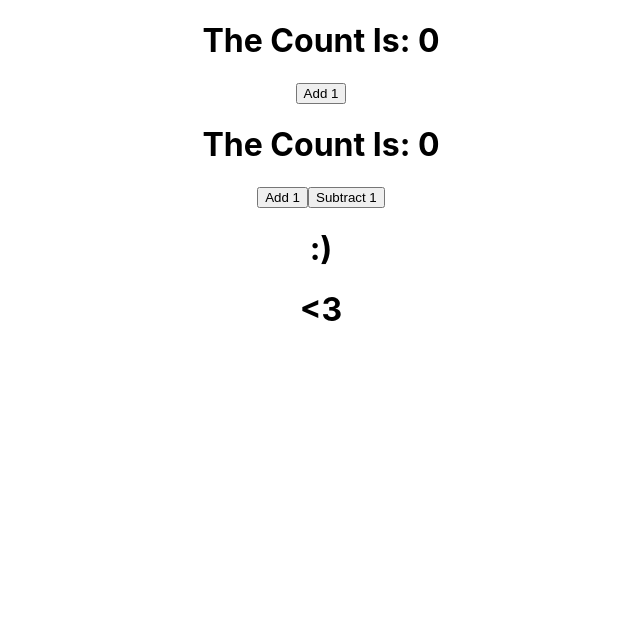
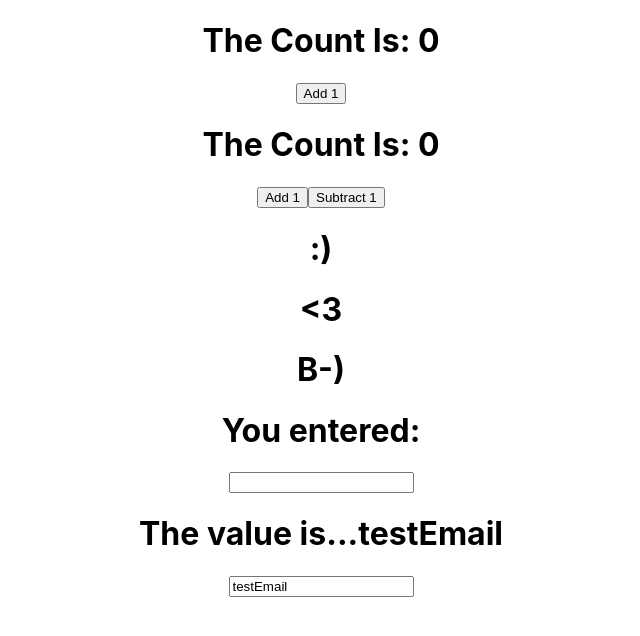
Before and after one commit to ivanfslee/react-hooks-intro, a React (Create React App) app: page / in a window 1280 px wide. Shown: the top 636 px of the page, without its empty margins (319-959 px from the left). Built offline with nearby package versions, Linux system fonts and the light colour scheme.

Commit message:
Added SimpleFormClass and SimpleFormHooks. Both have same functionality, except one uses class based component. The other uses hooks.

```diff
--- a/src/App.js
+++ b/src/App.js
@@ -1,9 +1,10 @@
 import React from 'react';
-import logo from './logo.svg';
 import './App.css';
 import CounterClass from './CounterClass';
 import CounterHooks from './CounterHooks';
 import Toggler from './Toggler';
+import SimpleFormClass from './SimpleFormClass';
+import SimpleFormHooks from './SimpleFormHooks';
 
 function App() {
   return (
@@ -11,6 +12,8 @@ function App() {
       <CounterClass />
       <CounterHooks />
       <Toggler />
+      <SimpleFormClass />
+      <SimpleFormHooks />
     </div>
   );
 }
--- /dev/null
+++ b/src/SimpleFormClass.js
@@ -0,0 +1,30 @@
+import React, { Component } from 'react';
+
+class SimpleFormClass extends Component {
+    constructor(props) {
+        super(props);
+        this.state = {
+            email: ''
+        };
+        this.handleChange = this.handleChange.bind(this);
+    }
+
+    handleChange(e) {
+        this.setState({ email: e.target.value });
+    }
+
+    render() {
+        return (
+            <div>
+                <h1>You entered: {this.state.email}</h1>
+                <input
+                    type='text'
+                    value={this.state.email}
+                    onChange={this.handleChange}
+                />
+            </div>
+        );
+    }
+}
+
+export default SimpleFormClass;
--- /dev/null
+++ b/src/SimpleFormHooks.js
@@ -0,0 +1,15 @@
+import React, {useState} from 'react';
+
+export default function SimpleFormHooks() {
+    const [email, setEmail] = useState("testEmail");
+    const handleChange = (e) => {
+        setEmail(e.target.value);
+    };
+
+    return (
+        <div>
+            <h1>The value is...{email}</h1>
+            <input type="text" value={email}  onChange={handleChange}/>
+        </div>
+    );
+}
--- a/src/Toggler.js
+++ b/src/Toggler.js
@@ -1,14 +1,15 @@
-import React, { useState } from 'react';
+import React from 'react';
 import useToggle from './hooks/useToggle';
 
 function Toggler() {
     const [isHappy, toggleIsHappy] = useToggle(true);
     const [isHeartBroken, toggleIsHeartBroken] = useToggle(false);
-
+    const [isGlasses, toggleIsGlasses] = useToggle(true);
     return (
         <div>
             <h1 onClick={toggleIsHappy}>{isHappy ? ':)' : ':('}</h1>
             <h1 onClick={toggleIsHeartBroken}>{isHeartBroken ? '</3' : '<3'}</h1>
+            <h1 onClick={toggleIsGlasses}>{isGlasses ? 'B-)' : ':-)'}</h1>
         </div>
 
     );
```
